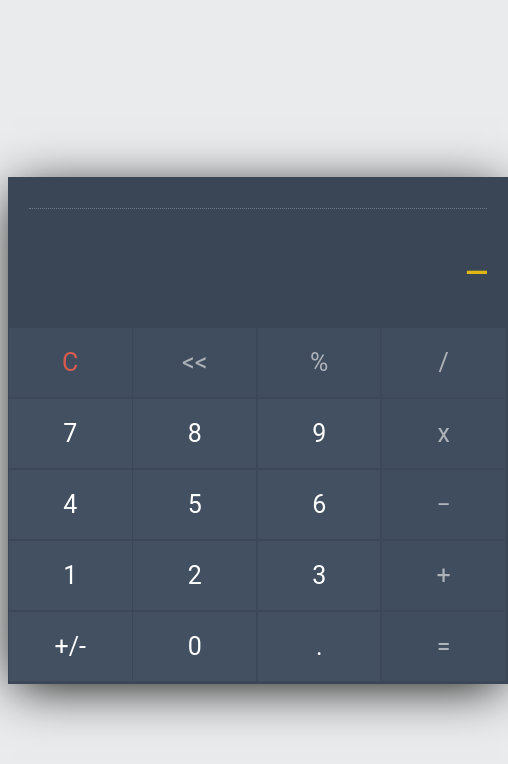
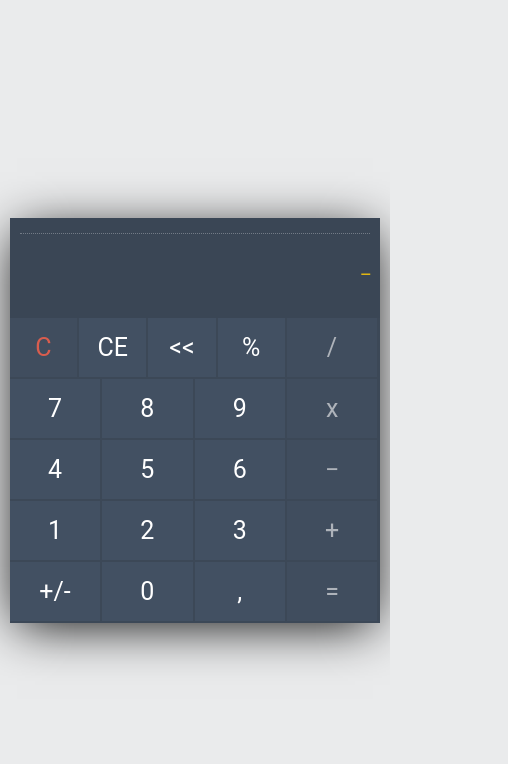
Before and after one commit to plmsz/simple_calc_js, a plain HTML site: page index.html in a window 390 px wide. Both pictures are taken after a click on the button "<<". Shown: the whole page, 508 px wide, since content can reach past the window. Drawn offline with Linux system fonts and the light colour scheme.

Commit message:
função ce, teclado e responsividade

```diff
--- a/index.html
+++ b/index.html
@@ -18,36 +18,38 @@
           </div>
         </div>
         <div class="calc-button-row">
-          <div id="C" class="button c">C</div>
-          <div id="Backspace" class="button l"><<</div>
-          <div id="%" class="button l">%</div>
-          <div id="/" class="button l">/</div>
+          <div id="c" role="button" class="button c small">C</div>
+          <div id="ce" role="button" class="button small" aria-label="Limpar entrada, tecle E" title="Limpar entrada, tecle 'e'">CE</div>
+          <div id="Backspace" role="button" class="button small"><<</div>
+          <div id="%" role="button" class="button small">%</div>
+          <div id="/" role="button" class="button l">/</div>
         </div>
         <div class="calc-button-row">
-          <div id="7" class="button">7</div>
-          <div id="8" class="button">8</div>
-          <div id="9" class="button">9</div>
-          <div id="x" class="button l">x</div>
+          <div id="7" role="button" class="button">7</div>
+          <div id="8" role="button" class="button">8</div>
+          <div id="9" role="button" class="button">9</div>
+          <div id="x" role="button" class="button l">x</div>
         </div>
         <div class="calc-button-row">
-          <div id="4" class="button">4</div>
-          <div id="5" class="button">5</div>
-          <div id="6" class="button">6</div>
-          <div id="-" class="button l">−</div>
+          <div id="4" role="button" class="button">4</div>
+          <div id="5" role="button" class="button">5</div>
+          <div id="6" role="button" class="button">6</div>
+          <div id="-" role="button" class="button l">−</div>
         </div>
         <div class="calc-button-row">
-          <div id="1" class="button">1</div>
-          <div id="2" class="button">2</div>
-          <div id="3" class="button">3</div>
-          <div id="+" class="button l">+</div>
+          <div id="1" role="button" class="button">1</div>
+          <div id="2" role="button" class="button">2</div>
+          <div id="3" role="button" class="button">3</div>
+          <div id="+" role="button" class="button l">+</div>
         </div>
         <div class="calc-button-row">
-          <div id="negative" class="button">+/-</div>
-          <div id="0" class="button">0</div>
-          <div id="." class="button">.</div>
-          <div id="=" class="button l">=</div>
+          <div id="negative" role="button" class="button" aria-label="Limpar entrada, tecle E" title="Limpar entrada, tecle 'n'">+/-</div>
+          <div id="0" role="button" class="button">0</div>
+          <div id="," role="button" class="button">,</div>
+          <div id="=" role="button" class="button l">=</div>
         </div>
       </div>
+      <br>
     </div>
   </body>
 </html>
--- a/script.js
+++ b/script.js
@@ -3,18 +3,17 @@ const calcOperation = document.querySelector(".calc-operation");
 const operation = calcOperation.appendChild(document.createElement("span"));
 const calcTyped = document.querySelector(".calc-typed");
 const errorSpan = document.querySelector(".operationError");
-const blink = document.querySelector(".blink-me");
 
-//TODO: acessível com teclado
-buttons.forEach((button) => {
-	button.addEventListener("click", (e) => {
+function handleType(typed) {
 	errorSpan.textContent = null;
 	const lastTyped = operation.textContent?.slice(-1);
-		const typed = e.key ?? e.target.id;
 
-		if (typed === "C") {
+	if (typed === "c") {
 		clearAll();
-			2;
+		return;
+	}
+	if (typed === "ce" || typed === "e") {
+		clearEntry();
 		return;
 	}
 	if (typed === "Backspace") {
@@ -26,11 +25,12 @@ buttons.forEach((button) => {
 		(typed === "/" && lastTyped === "/") ||
 		(typed === "+" && lastTyped === "+") ||
 		(typed === "%" && lastTyped === "%") ||
-			(typed === "-" && lastTyped === "-")
+		(typed === "-" && lastTyped === "-") ||
+		(typed === "*" && lastTyped === "*")
 	) {
 		return;
 	}
-		if (typed === "negative") {
+	if (typed === "negative" || typed === "n") {
 		addNegative();
 		return;
 	}
@@ -38,21 +38,41 @@ buttons.forEach((button) => {
 		operation.textContent += "/100";
 		return;
 	}
-		if (typed === "=") {
-			const expression = operation.textContent.replaceAll("x", "*");
-			const isValid = validExpression(expression);
+	if (typed === "=" || typed === "Enter") {
+		const expression = operation.textContent;
+		const formattedExp = replaceXAndComma(expression);
+		const isValid = validExpression(formattedExp);
 		if (!isValid.valid) {
 			errorSpan.textContent = isValid.error;
 			operation.textContent = null;
 			return;
 		}
-			isValid.valid && doCalc(expression);
+		isValid.valid && doCalc(formattedExp);
 		return;
 	}
 	operation.textContent.length > 39 && calcOperation.classList.add("clip");
 	showTypedButton(typed);
+}
+document.addEventListener('keydown', (e) => {
+	const allowedKeys = ['0', '1', '2', '3', '4', '5', '6', '7', '8', '9', 'e', 'c', 'n', 'Backspace', '%', '+', '-', '/', '*', ',', 'Enter'];
+	if (allowedKeys.includes(e.key)) {
+		handleType(e.key);
+	}
 });
-})
+
+
+buttons.forEach((button) => {
+	button.addEventListener("click", (e) => {
+		handleType(e.target.id);
+	});
+});
+
+function replaceAsteriskAndDot(typed) {
+	return typed.toString().replaceAll("*", "x").replaceAll(".", ",");
+}
+function replaceXAndComma(typed) {
+	return typed.toString().replaceAll("x", "*").replaceAll(",", ".");
+}
 
 function validExpression(expression) {
 	if (expression.includes("/0")) {
@@ -62,7 +82,7 @@ function validExpression(expression) {
 }
 
 function showTypedButton(typed) {
-	operation.textContent += typed;
+	operation.textContent += replaceAsteriskAndDot(typed);
 }
 //TODO: melhorar erro
 //TODO: máscara para os milhares 1.000.000
@@ -72,9 +92,10 @@ function doCalc(expression) {
 		if (answer.toString().length > 14) {
 			calcTyped.style.fontSize = "25px";
 		}
-		calcTyped.textContent = answer;
-		operation.textContent = answer;
+		calcTyped.textContent = replaceAsteriskAndDot(answer);
+		operation.textContent = replaceAsteriskAndDot(answer);
 	} catch (error) {
+		console.log(error);
 		goBack();
 	}
 }
@@ -82,11 +103,17 @@ function clearAll() {
 	operation.textContent = null;
 	calcTyped.textContent = null;
 }
+function clearEntry() {
+	calcTyped.textContent = '';
+	const { entries } = groupExpression();
+	entries.splice(-1, 1);
+	operation.textContent = entries.join("");
+}
 
 //TODO: Melhorar regex
 function groupExpression() {
 	const entry = operation.textContent;
-	const regex = /[\d\.]+|\D+/g;
+	const regex = /[\d\,]+|\D+/g;
 	const entries = entry.match(regex);
 	const lastEntry = `-${entries.at(-1)}`;
 	return { entries, lastEntry };
--- a/style.css
+++ b/style.css
@@ -1,6 +1,6 @@
 * {
   box-sizing: border-box;
-	font-family: "Roboto", sans-serif;
+  font-family: 'Roboto', sans-serif;
 }
 
 body {
@@ -11,15 +11,14 @@ body {
 }
 
 .container {
-	width: 500px;
+  width: 75vw;
   margin: auto;
 }
 
 .calc-body {
-	width: 500px;
+  width: 50vw;
   margin: auto;
   min-height: 400px;
-	border: solid 1px #3a4655;
   box-shadow: 0 8px 50px -7px black;
 }
 
@@ -51,7 +50,7 @@ body {
 }
 
 .button {
-	width: 25%;
+  width: 24.95%;
   background: #425062;
   color: #fff;
   padding: 20px;
@@ -73,6 +72,10 @@ body {
 .button.c {
   color: #d95d4e;
   background: #404d5e;
+}
+
+.small {
+  width: 18.7%;
 }
 
 .button:hover {
@@ -99,3 +102,30 @@ body {
   overflow-x: clip;
   direction: rtl;
 }
+
+@media (max-width: 530px) {
+  .container {
+    width: 100vw;
+  }
+  .calc-body {
+    width: 95vw;
+  }
+  .calc-screen {
+    height: 100px;
+    padding: 10px;
+  }
+  .calc-operation {
+    font-size: 18px;
+    padding-bottom: 5px;
+  }
+
+  .calc-typed {
+	font-size: 20px;
+  }
+
+  .button {
+	padding: 15px;
+	font-size: 25px;
+	margin-right: -4px;
+  }
+}
```
Lines whose indentation alone changed are shown as unchanged.
